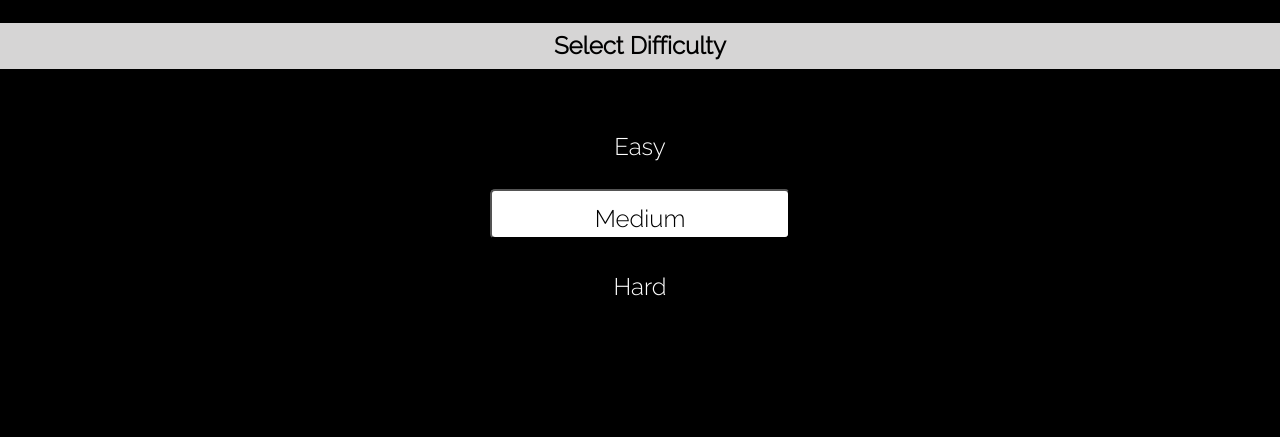
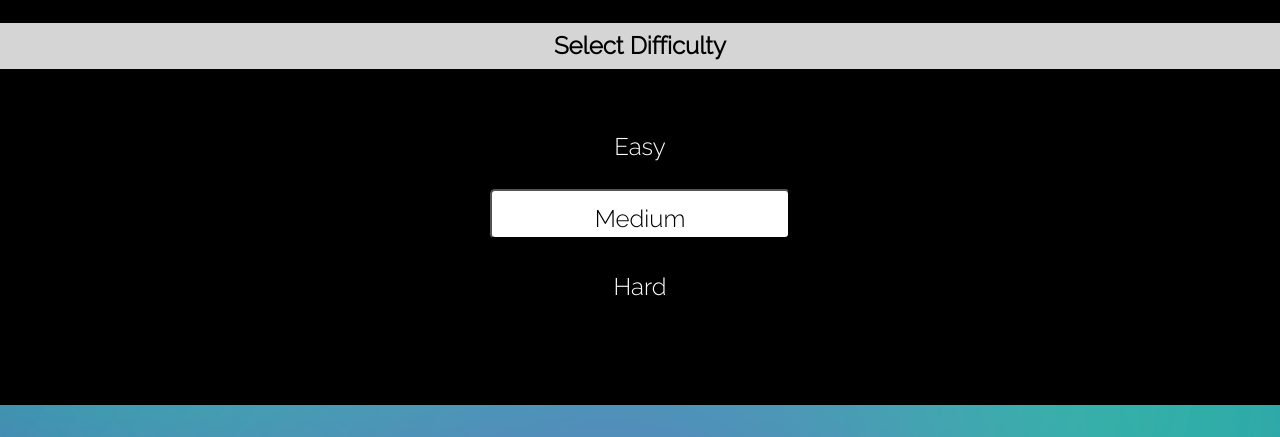
Before and after one commit to shch1496/Devsnest_Piano_Tiles, a plain HTML site: page index.html in a window 1280 px wide. Shown: the part 363-800 px from the top of the page. Drawn offline with Linux system fonts and the light colour scheme.

Commit message:
Change height of conatiner and overlay

```diff
--- a/style.css
+++ b/style.css
@@ -91,7 +91,7 @@ select {
     display: table;
     padding: 0;
     width: 100%;
-    height: 100%;
+    height: 96vh;
     position: absolute;
  }
  .container {
@@ -139,6 +139,8 @@ select {
     justify-content: center;
     align-items: center;
     flex-direction: column;
+
+
 }
 h2{
     background-color: rgb(214, 213, 213);
@@ -206,7 +208,7 @@ button{
 
     #overlay {
         position: fixed;
-        height: 100vh;
+        height: 96vh;
         width: 100vw;
         top:0;
         left:0%;
@@ -214,6 +216,7 @@ button{
         /* opacity: 0.5; */
         z-index: 2;
         cursor: pointer;
+
         /* display: none; */
 
     }
```
